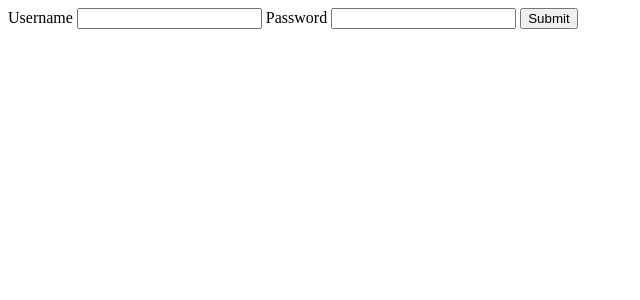
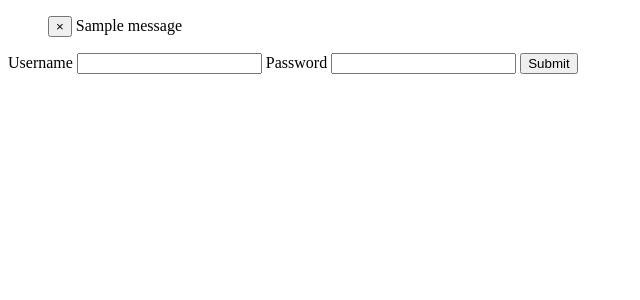
Before and after one commit to parthpandyappp/nuevo-resuelto, a Django app: template backend/resuelto/templates/login.html in a window 1280 px wide. Shown: the top 300 px of the page, without its empty margins (0-640 px from the left). Run offline with Django 3.2, Linux system fonts and the light colour scheme; the template is opened without the code that fills it, so the values that code supplies are empty; tables that the repository leaves empty hold one stand-in row (values such as "Sample post"); one stand-in notice (Sample message) is shown.

Commit message:
Added django messages

```diff
--- a/backend/resuelto/templates/login.html
+++ b/backend/resuelto/templates/login.html
@@ -9,6 +9,18 @@
 </head>
 
 <body>
+{% if messages %}
+    <ul class="messages">
+        {% for msg in messages %}
+        <p class="text-center">
+        <div class="alert alert-{{msg.level_tag}} alert-dismissible text-center" role="alert">
+            <button type="button" class="close" data-dismiss="alert">&times;</button>
+            {{msg.message}}
+        </div>
+        </p>
+        {% endfor %}
+    </ul>
+{% endif %}
     <form action="" method="post">
         {% csrf_token %}
         <label for="usernamex">Username</label>
--- a/backend/resuelto/views.py
+++ b/backend/resuelto/views.py
@@ -66,7 +66,11 @@ def loginPage(request):
         user = authenticate(request, username=username, password=password)
         if user is not None:
             login(request, user)
+            me = request.user.username
+            you = f"Welcome {me}, You're succesfully logged in!"
+            messages.success(request, you)
             return redirect('dashboard')
+    messages.error(request, "Sorry, something went wrong. Please check the provided credentials")
     return render(request, "login.html", context)
 
 
```
